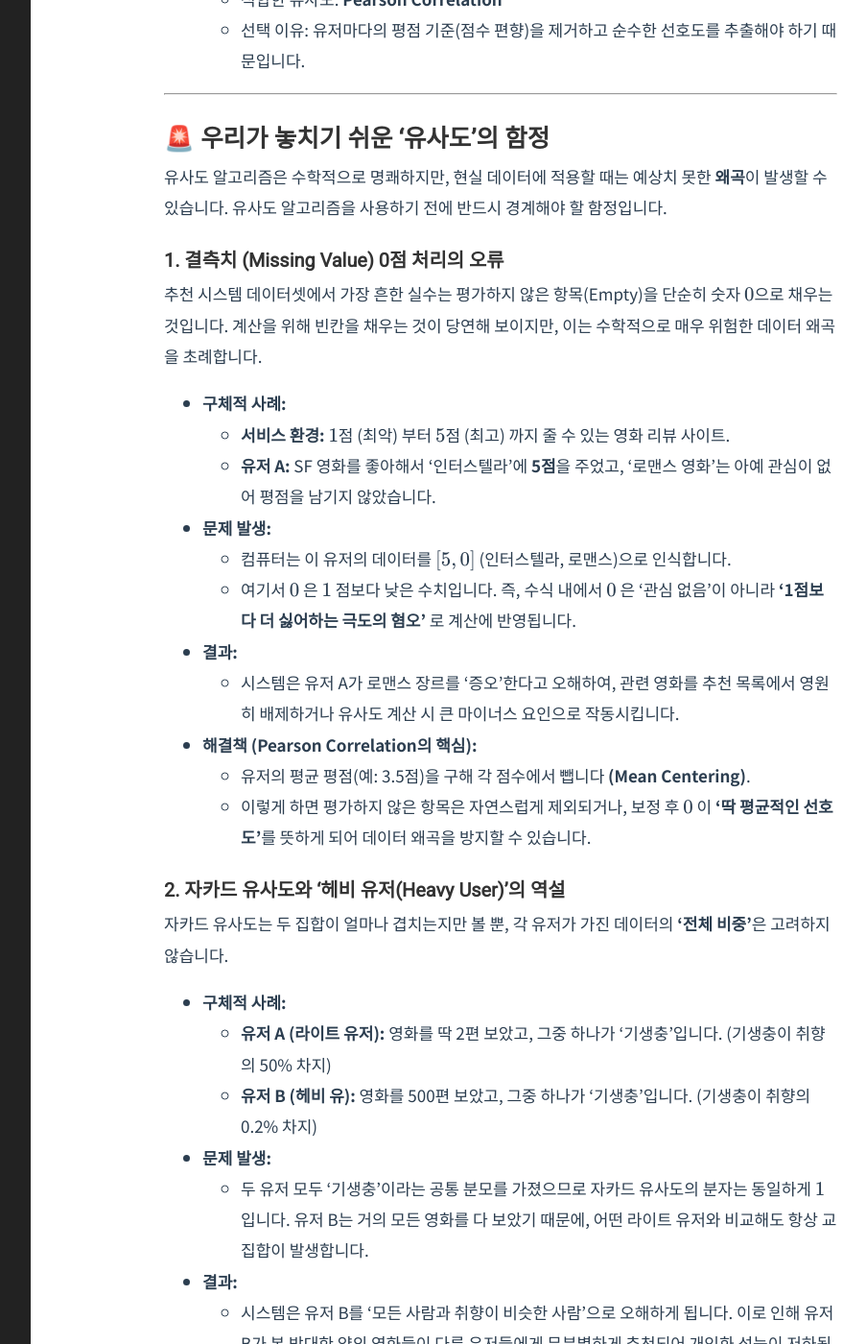
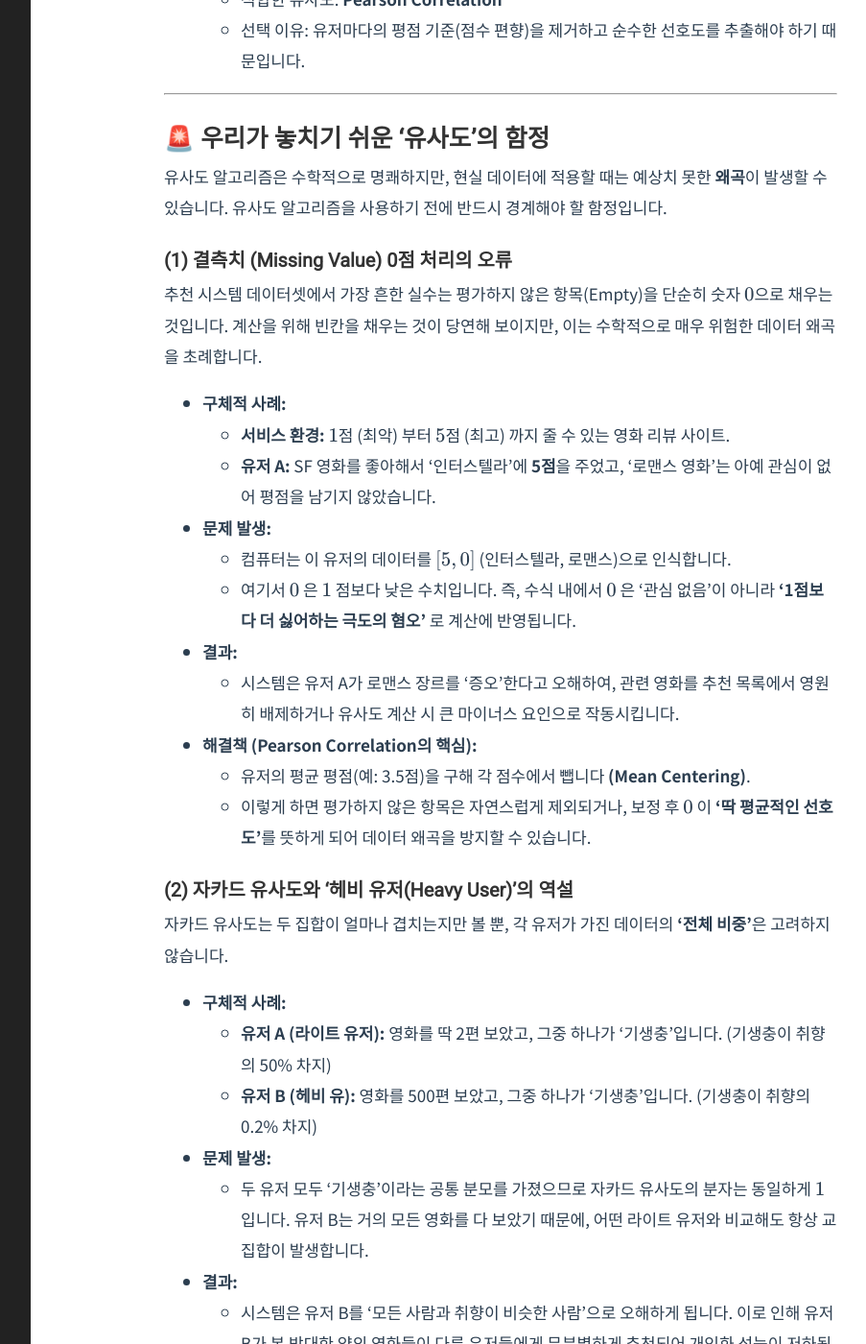
Before and after one commit to Youngjun-CV/Youngjun-CV.github.io, a Jekyll site: the page built from _posts/recommender system/2026-03-20-finding-similar-items.markdown, in a window 1280 px wide and 1400 px high, scrolled down 2966 px. Shown: the whole window at 96% size, without its empty margins (268-1171 px from the left). Built offline with Jekyll 4.4.1, drawn with Linux system fonts in a browser that asks for light colours; formulas are drawn with MathJax 3; some of the changed text lies outside the part shown.

```diff
--- a/_posts/recommender system/2026-03-20-finding-similar-items.markdown
+++ b/_posts/recommender system/2026-03-20-finding-similar-items.markdown
@@ -88,7 +88,7 @@ $$\rho_{x,y} = \frac{\sum (x_i - \bar{x})(y_i - \bar{y})}{\sqrt{\sum (x_i - \bar
 ## 🚨 우리가 놓치기 쉬운 '유사도'의 함정
 유사도 알고리즘은 수학적으로 명쾌하지만, 현실 데이터에 적용할 때는 예상치 못한 **왜곡**이 발생할 수 있습니다. 유사도 알고리즘을 사용하기 전에 반드시 경계해야 할 함정입니다.
 
-### 1. 결측치 (Missing Value) 0점 처리의 오류
+### (1) 결측치 (Missing Value) 0점 처리의 오류
 추천 시스템 데이터셋에서 가장 흔한 실수는 평가하지 않은 항목(Empty)을 단순히 숫자 $0$으로 채우는 것입니다. 계산을 위해 빈칸을 채우는 것이 당연해 보이지만, 이는 수학적으로 매우 위험한 데이터 왜곡을 초례합니다.
 * **구체적 사례:**
    * **서비스 환경:** $1$점 (최악) 부터 $5$점 (최고) 까지 줄 수 있는 영화 리뷰 사이트.
@@ -102,7 +102,7 @@ $$\rho_{x,y} = \frac{\sum (x_i - \bar{x})(y_i - \bar{y})}{\sqrt{\sum (x_i - \bar
    * 유저의 평균 평점(예: 3.5점)을 구해 각 점수에서 뺍니다 **(Mean Centering)**.
    * 이렇게 하면 평가하지 않은 항목은 자연스럽게 제외되거나, 보정 후 $0$ 이 **'딱 평균적인 선호도'**를 뜻하게 되어 데이터 왜곡을 방지할 수 있습니다.
 
-### 2. 자카드 유사도와 '헤비 유저(Heavy User)'의 역설
+### (2) 자카드 유사도와 '헤비 유저(Heavy User)'의 역설
 자카드 유사도는 두 집합이 얼마나 겹치는지만 볼 뿐, 각 유저가 가진 데이터의 **'전체 비중'**은 고려하지 않습니다.
 * **구체적 사례:**
    * **유저 A (라이트 유저):** 영화를 딱 2편 보았고, 그중 하나가 '기생충'입니다. (기생충이 취향의 50% 차지)
@@ -112,7 +112,7 @@ $$\rho_{x,y} = \frac{\sum (x_i - \bar{x})(y_i - \bar{y})}{\sqrt{\sum (x_i - \bar
 * **결과:**
    * 시스템은 유저 B를 '모든 사람과 취향이 비슷한 사람'으로 오해하게 됩니다. 이로 인해 유저 B가 본 방대한 양의 영화들이 다른 유저들에게 무분별하게 추천되어 개인화 성능이 저하됩니다.
 
-### 3. 인기 편향 (Popularity Bias)과 필터 버블
+### (3) 인기 편향 (Popularity Bias)과 필터 버블
 인기 편향은 데이터 내에 압도적으로 많이 소비된 아이템이 존재할 때, 유사도 계산이 '취향'이 아닌 **'유명세'** 에 휘둘리게 되는 현상입니다.
 * **구체적 사례:** 전국민이 다 본 메가 히트작 **'범죄도시'**가 있다고 가정해 봅시다.
    * **유저 X:** 평소 인디 영화만 즐기지만 '범죄도시'를 보았습니다.
```
